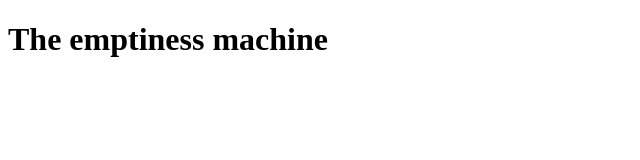
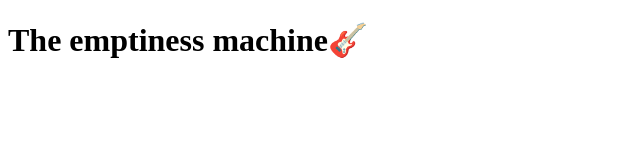
Before and after one commit to paulorag/clone-tabnews, a Next.js app: page / in a window 1280 px wide. Shown: the top 160 px of the page, without its empty margins (0-640 px from the left). Built offline with nearby package versions, Linux system fonts and the light colour scheme.

Commit message:
modifica a frase

```diff
--- a/pages/index.js
+++ b/pages/index.js
@@ -1,5 +1,5 @@
 function Home(){
-    return <h1>The emptiness machine</h1>
+    return <h1>The emptiness machine🎸</h1>
 }
 
 export default Home;
```
